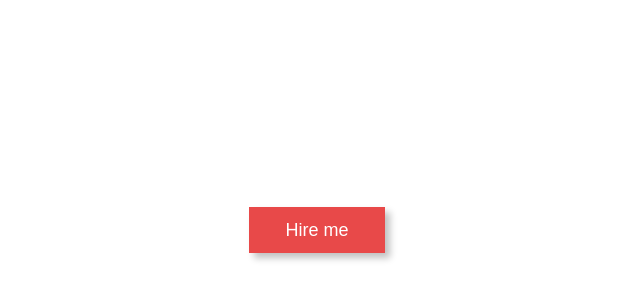
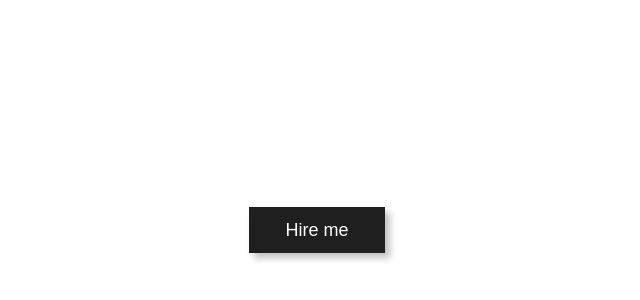
Before and after one commit to Jihad7518/animated-button, a plain HTML site: page index.html in a window 1280 px wide. Shown: the part 170-470 px from the top of the page, without its empty margins (323-963 px from the left). Drawn offline with Linux system fonts and the light colour scheme.

Commit message:
Update style.css

```diff
--- a/style.css
+++ b/style.css
@@ -32,5 +32,10 @@
     content: "";
     position: absolute;
     background-color: #1f1f1f;
-
+    top: 0;
+    left : 0;
+    right: 0;
+    bottom: 0;
+    z-index: -1;
+;
   }
```
